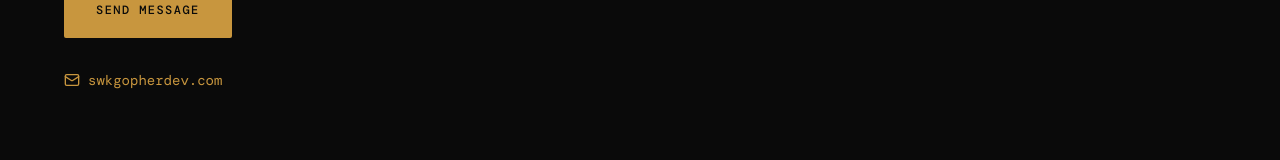
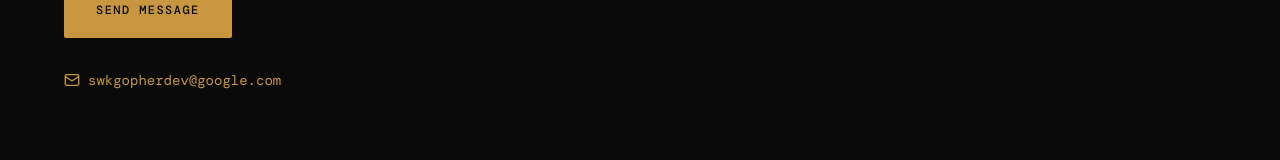
Before and after one commit to dualspx/gopherdev-landing-page, a Next.js app: page / in a window 1280 px wide. Shown: the part 3860-4020 px from the top of the page. Built offline with nearby package versions, Linux system fonts and the light colour scheme.

Commit message:
Fix email address in Contact section

```diff
--- a/components/sections/Contact.tsx
+++ b/components/sections/Contact.tsx
@@ -102,12 +102,12 @@ export function Contact() {
 
         <FadeUp delay={0.3}>
           <a
-            href="mailto:swkgopherdev.com"
+            href="mailto:swkgopherdev@google.com"
             className="inline-flex items-center gap-2 mt-8 font-mono text-sm text-[var(--accent)] hover:underline underline-offset-4"
             style={{ fontFamily: "var(--font-mono)" }}
           >
             <Mail className="h-4 w-4" />
-            swkgopherdev.com
+            swkgopherdev@google.com
           </a>
         </FadeUp>
       </div>
```
